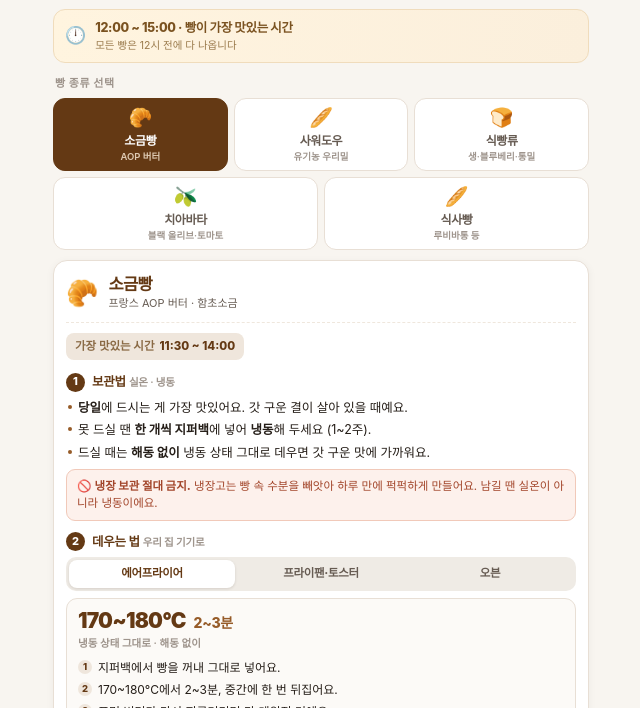
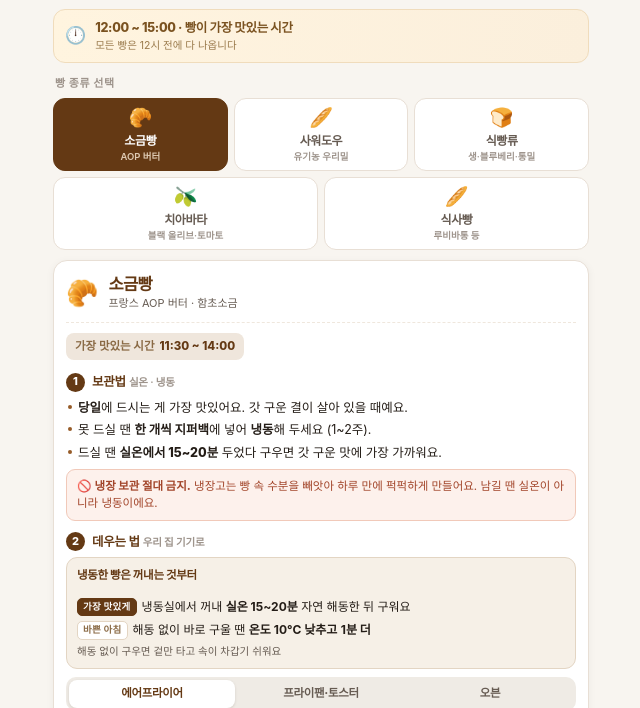
Before and after one commit to chominsoo1/bareunmill, a plain HTML site: page guide/index.html in a window 1280 px wide. Shown: the part 92-800 px from the top of the page, without its empty margins (319-959 px from the left). Drawn offline with Linux system fonts and the light colour scheme.

Commit message:
보완: /guide 냉동 후 실온 해동 안내 — 소금빵·식빵류·치아바타에 실온 15~20분 자연 해동 후 굽기, 바쁜 아침엔 해동 없이 온도 10°C 낮추고 1분 더(프라이팬은 약불 1분 더), 겉만 타고 속이 차가운 현상 방지

```diff
--- a/guide/index.html
+++ b/guide/index.html
@@ -69,6 +69,13 @@
   .seg{display:flex;background:#EFEBE5;border-radius:10px;padding:3px;gap:3px;margin:2px 0 7px}
   .seg button{flex:1;border:0;background:transparent;border-radius:8px;padding:7px 2px;font-size:11.5px;font-weight:800;color:var(--sub);font-family:inherit;cursor:pointer;letter-spacing:-.3px;transition:background .15s,color .15s;line-height:1.2}
   .seg button[aria-selected="true"]{background:#fff;color:var(--primary-dark);box-shadow:0 1px 3px rgba(40,25,10,.13)}
+
+  .thaw{background:#F6F0E7;border:1px solid #E3D5C3;border-radius:11px;padding:9px 10px;margin:0 0 8px}
+  .thawh{font-size:11.5px;font-weight:800;color:var(--primary-dark);letter-spacing:-.3px;margin-bottom:4px}
+  .thawl{font-size:12px;line-height:1.5;margin-top:3px}
+  .thawtag{display:inline-block;background:#fff;border:1px solid #E3D5C3;color:#8A6A45;font-size:9.5px;font-weight:800;letter-spacing:.3px;border-radius:5px;padding:1px 5px;margin-right:5px;vertical-align:1px}
+  .thawtag.best{background:var(--primary-dark);border-color:var(--primary-dark);color:#fff}
+  .thawn{font-size:10.5px;color:var(--sub);line-height:1.4;margin-top:5px}
 
   .devbox{background:#FCFAF7;border:1px solid var(--border);border-radius:11px;padding:10px 11px}
   .devtop{display:flex;align-items:baseline;gap:8px;flex-wrap:wrap}
@@ -158,15 +165,16 @@ const BREADS = {
     sub: "AOP 버터",
     tag: "프랑스 AOP 버터 · 함초소금",
     best: "11:30 ~ 14:00",
+    thaw: "15~20분",
     store: [
       "<b>당일</b>에 드시는 게 가장 맛있어요. 갓 구운 결이 살아 있을 때예요.",
       "못 드실 땐 <b>한 개씩 지퍼백</b>에 넣어 <b>냉동</b>해 두세요 (1~2주).",
-      "드실 때는 <b>해동 없이</b> 냉동 상태 그대로 데우면 갓 구운 맛에 가까워요."
+      "드실 땐 <b>실온에서 15~20분</b> 두었다 구우면 갓 구운 맛에 가장 가까워요."
     ],
     warn: "<b>냉장 보관 절대 금지.</b> 냉장고는 빵 속 수분을 빼앗아 하루 만에 퍽퍽하게 만들어요. 남길 땐 실온이 아니라 냉동이에요.",
     dev: {
-      air: { temp: "170~180°C", time: "2~3분", note: "냉동 상태 그대로 · 해동 없이", steps: [
-        "지퍼백에서 빵을 꺼내 그대로 넣어요.",
+      air: { temp: "170~180°C", time: "2~3분", note: "실온 15~20분 해동 후 · 바쁘면 냉동 그대로", steps: [
+        "지퍼백에서 꺼내 <b>실온에서 15~20분</b> 두었다 넣어요.",
         "170~180°C에서 2~3분, 중간에 한 번 뒤집어요.",
         "표면 버터가 다시 지글거리면 다 데워진 거예요."
       ]},
@@ -191,6 +199,7 @@ const BREADS = {
     sub: "유기농 우리밀",
     tag: "100% 유기농 우리밀 · 무첨가",
     best: "당일 (구운 날)",
+    thaw: "20~30분",
     store: [
       "당일은 <b>실온</b>에 그대로 두고 드세요. 껍질이 바삭할 때가 가장 좋아요.",
       "그 외에는 <b>먹을 만큼 슬라이스</b>해 지퍼백에 넣고 <b>냉동 1~2주</b>.",
@@ -224,15 +233,16 @@ const BREADS = {
     sub: "생·블루베리·통밀",
     tag: "생식빵 · 블루베리식빵 · 오가그레인 100% 통밀식빵",
     best: "12:00 ~ 17:00 (구매 당일)",
+    thaw: "15~20분",
     store: [
       "12~17시에 구매하셨다면 <b>하루는 실온</b>에 두고 드셔도 좋아요.",
       "남으면 <b>한 장씩</b> 지퍼백에 넣어 <b>냉동</b>해 두세요.",
-      "드실 때 <b>해동 없이</b> 그대로 데우면 갓 구운 식감이 살아나요."
+      "드실 땐 <b>실온에서 15~20분</b> 해동한 뒤 데우면 겉은 바삭, 속은 촉촉해져요."
     ],
     warn: "<b>냉장 보관 절대 금지.</b> 하루 실온은 괜찮지만, 그 이상은 냉동이에요. 냉장고에 넣으면 속이 마르고 결이 부서져요.",
     dev: {
-      air: { temp: "170~180°C", time: "2~3분", note: "냉동 상태 그대로 · 해동 없이", steps: [
-        "지퍼백에서 꺼내 그대로 넣어요.",
+      air: { temp: "170~180°C", time: "2~3분", note: "실온 15~20분 해동 후 · 바쁘면 냉동 그대로", steps: [
+        "한 장씩 꺼내 <b>실온에서 15~20분</b> 두었다 넣어요.",
         "170~180°C에서 2~3분.",
         "가장자리가 노릇해지면 완성."
       ]},
@@ -247,7 +257,7 @@ const BREADS = {
         "3분 뒤 꺼내면 겉은 바삭, 속은 촉촉."
       ]}
     },
-    tip: "<b>해동하지 말고 그대로 토스터에 넣는 게 포인트예요.</b> 겉만 바삭하게 올라오고 속은 촉촉하게 남아요. 생식빵은 두껍게 잘라 겉만 살짝 굽고 버터를 얹어 드셔 보세요."
+    tip: "<b>해동한 식빵은 토스터에 넣어 겉만 살짝 구워 보세요.</b> 겉은 바삭하게 올라오고 속은 촉촉하게 남아요. 생식빵은 두껍게 잘라 겉만 살짝 굽고 버터를 얹어 드셔 보세요."
   },
 
   ciabatta: {
@@ -257,14 +267,16 @@ const BREADS = {
     sub: "블랙 올리브·토마토",
     tag: "블랙 올리브 · 토마토 마리네이드",
     best: "12:00 ~ 15:00",
+    thaw: "15~20분",
     store: [
       "당일 드세요. 껍질이 바삭하고 속 기공이 살아 있을 때가 가장 좋아요.",
       "남으면 먹을 만큼 잘라 <b>지퍼백에 넣고 냉동</b>.",
-      "드실 때 <b>겉에 물을 살짝</b> 분무하면 껍질이 살아나요."
+      "드실 땐 <b>실온에서 15~20분</b> 해동한 뒤 <b>겉에 물을 살짝</b> 뿌리면 껍질이 살아나요."
     ],
     warn: "<b>냉장 보관 절대 금지.</b> 냉장고에 넣으면 껍질이 눅눅해지고 속이 딱딱해져요. 남길 땐 냉동으로.",
     dev: {
-      air: { temp: "180°C", time: "3~4분", note: "겉에 물을 살짝 분무하고", steps: [
+      air: { temp: "180°C", time: "3~4분", note: "실온 15~20분 해동 후 · 겉에 물을 살짝", steps: [
+        "냉동한 빵은 <b>실온에서 15~20분</b> 해동해요.",
         "샌드위치용은 반으로 갈라 준비해요.",
         "겉면에 물을 살짝 뿌려요.",
         "180°C에서 3~4분."
@@ -290,10 +302,11 @@ const BREADS = {
     sub: "루비바통 등",
     tag: "루비바통 등 식사빵",
     best: "12:00 ~ 15:00",
+    thaw: "20~30분",
     store: [
       "당일 드세요. 껍질이 바삭할 때가 가장 맛있어요.",
       "남으면 <b>한 끼 먹을 만큼 소분</b>해 지퍼백에 넣고 <b>냉동</b>.",
-      "드실 때 <b>자연 해동</b>한 뒤 데우면 속까지 고르게 따뜻해져요."
+      "드실 땐 <b>실온에서 20~30분</b> 자연 해동한 뒤 데우면 속까지 고르게 따뜻해져요."
     ],
     warn: "<b>냉장 보관 절대 금지.</b> 냉장고는 빵을 하루 만에 퍽퍽하게 만들어요. 소분해서 냉동해 두세요.",
     dev: {
@@ -321,6 +334,23 @@ const ORDER = ["salt", "sourdough", "bread", "ciabatta", "meal"];
 const state = { bread: "salt", dev: "air" };
 const DEV_ORDER = ["air", "pan", "oven"];
 const DEV_LABEL = { air: "에어프라이어", pan: "프라이팬·토스터", oven: "오븐" };
+
+// 해동 없이 바로 구울 때의 보정 (기기마다 온도 조절 방식이 다름)
+const THAW_QUICK = {
+  air: "해동 없이 바로 구울 땐 <b>온도 10°C 낮추고</b> <b>1분 더</b>",
+  oven: "해동 없이 바로 구울 땐 <b>온도 10°C 낮추고</b> <b>1분 더</b>",
+  pan: "해동 없이 바로 구울 땐 <b>약불에서 1분 더</b>"
+};
+
+function thawBox(b, dev) {
+  if (!b.thaw) return "";
+  return '<div class="thaw">' +
+    '<div class="thawh">냉동한 빵은 꺼내는 것부터</div>' +
+    '<div class="thawl"><span class="thawtag best">가장 맛있게</span>냉동실에서 꺼내 <b>실온 ' + b.thaw + '</b> 자연 해동한 뒤 구워요</div>' +
+    '<div class="thawl"><span class="thawtag">바쁜 아침</span>' + THAW_QUICK[dev] + '</div>' +
+    '<div class="thawn">해동 없이 구우면 겉만 타고 속이 차갑기 쉬워요</div>' +
+    '</div>';
+}
 
 const picker = document.getElementById("picker");
 const panel = document.getElementById("panel");
@@ -357,6 +387,7 @@ function renderPanel() {
   // ② 데우는 법
   html += '<div class="step"><div class="shead"><span class="sno">2</span>' +
     '<span class="stitle">데우는 법<small>우리 집 기기로</small></span></div>' +
+    thawBox(b, state.dev) +
     '<div class="seg" role="tablist" aria-label="데우는 기기">' +
     DEV_ORDER.map(function (k) {
       return '<button role="tab" data-dev="' + k + '" aria-selected="' + (state.dev === k) + '">' + DEV_LABEL[k] + '</button>';
```
